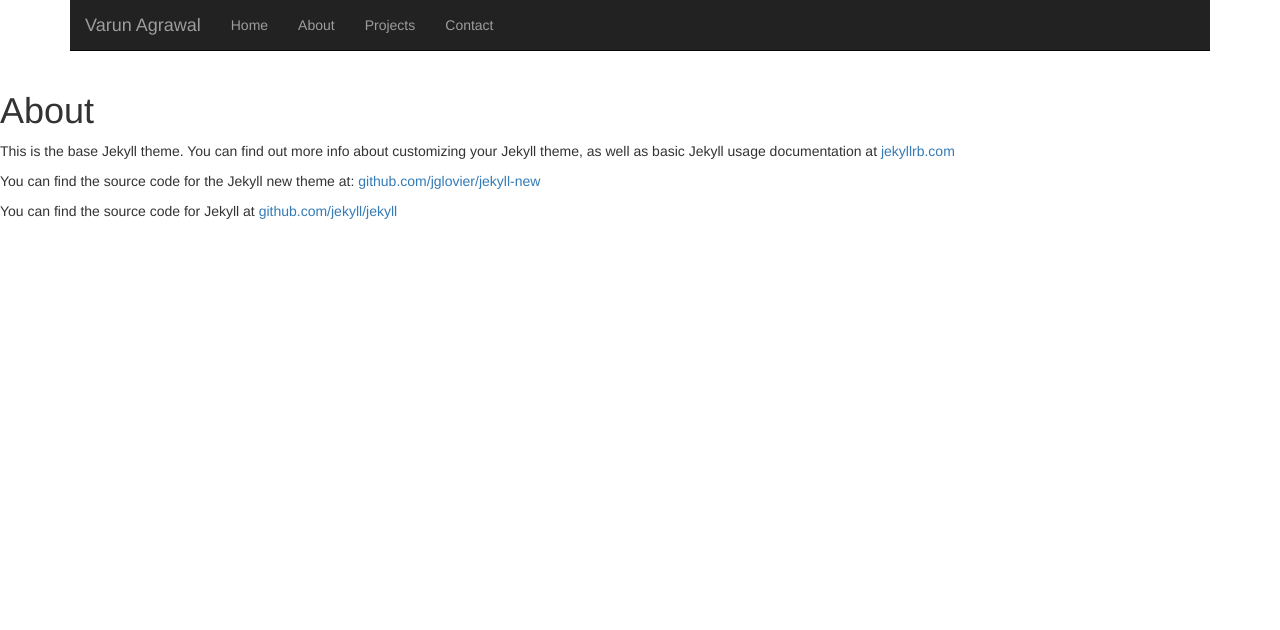
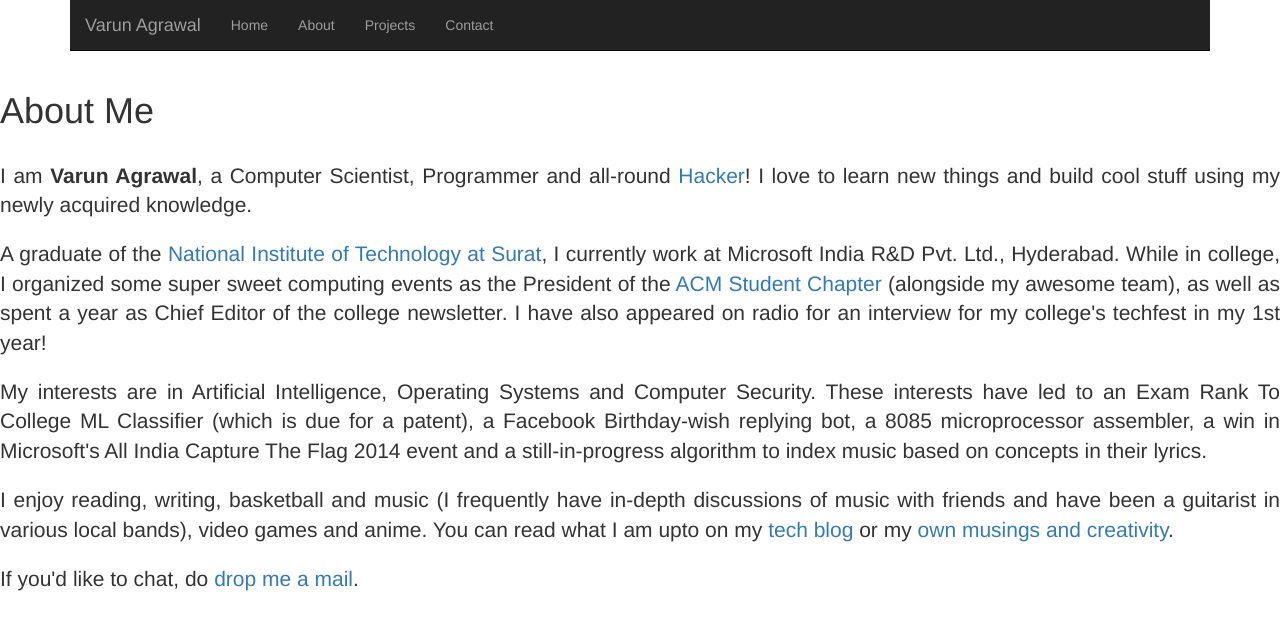
Before and after one commit to varunagrawal/varunagrawal.github.io, a Jekyll site: the page built from about/index.html, in a window 1280 px wide. Shown: the top 630 px of the page. Built offline with Jekyll 4.4.1, drawn with Linux system fonts in a browser that asks for light colours; nearby versions of some CDN libraries.

Commit message:
About page

```diff
--- a/_includes/navbar.html
+++ b/_includes/navbar.html
@@ -15,7 +15,7 @@
                 <div id="navbar" class="navbar-collapse collapse">
                     <ul class="nav navbar-nav">
                         <li {% if page.url == "/index.html" %}class="active"{% endif %}><a href="/index.html">Home</a></li>
-                        <li{% if page.url == "/about.html" %}class="active"{% endif %}><a href="/about.html">About</a></li>
+                        <li{% if page.url == "/about/index.html" %}class="active"{% endif %}><a href="/about/">About</a></li>
                         <li{% if page.url == "/projects.html" %}class="active"{% endif %}><a href="/projects.html">Projects</a></li>
                         <li{% if page.url == "/contact.html" %}class="active"{% endif %}><a href="/contact.html">Contact</a></li>
                     </ul>
--- /dev/null
+++ b/about/index.html
@@ -0,0 +1,48 @@
+---
+layout: default
+---
+
+<div class="cover-container">
+
+    <div class="inner">
+        <h3 class="masthead-brand"></h3>
+    </div>
+
+    <div class="inner cover">
+        <h1 class="cover-heading">About Me</h1>
+        <br/>
+
+        <div style="text-align:justify;">
+            <p class="lead">
+                I am <b>Varun Agrawal</b>, a Computer Scientist, Programmer and all-round <a href="http://www.catb.org/esr/faqs/hacker-howto.html" target="_blank" data-toggle="tooltip" data-placement="left" title="As defined by Eric S. Raymond">Hacker</a>!
+                I love to learn new things and build cool stuff using my newly acquired knowledge.
+            </p>
+            <p class="lead">
+                A graduate of the <a href="http://svnit.ac.in/" target="_blank">National Institute of Technology at Surat</a>, I currently work at Microsoft India R&D Pvt. Ltd., Hyderabad. While in college, I organized some super sweet computing
+                events as the President of the <a target="_blank" href="http://nitsurat.acm.org/">ACM Student Chapter</a> (alongside my awesome team), as well as spent a year as Chief Editor of the college newsletter. I have also appeared
+                on radio for an interview for my college's techfest in my 1st year!
+            </p>
+            <p class="lead">
+                My interests are in Artificial Intelligence, Operating Systems and Computer Security. These interests have led to an Exam Rank To College ML Classifier (which is due for a patent), a Facebook Birthday-wish replying bot, a 8085 microprocessor assembler,
+                a win in Microsoft's All India Capture The Flag 2014 event and a still-in-progress algorithm to index music based on concepts in their lyrics.
+            </p>
+            <p class="lead">
+                I enjoy reading, writing, basketball and music (I frequently have in-depth discussions of music with friends and have been a guitarist in various local bands), video games and anime. You can read what I am upto on my <a href="https://computercalledvarun.wordpress.com/"
+                target="_blank">tech blog</a> or my <a href="https://varunagrawal.wordpress.com/" target="_blank">own musings and creativity</a>.
+            </p>
+            <p class="lead">
+                If you'd like to chat, do <a href="mailto:varagrawal@gmail.com">drop me a mail</a>.
+            </p>
+        </div>
+
+    </div>
+
+    <br/>
+    <br/>
+    <!--div class="mastfoot">
+        <div class="inner">
+          <span class="octicon octicon-code"></span> with <span class="octicon octicon-heart"></span> and <a href="http://getbootstrap.com">Bootstrap</a>.
+        </div>
+    </div-->
+
+</div>
```
